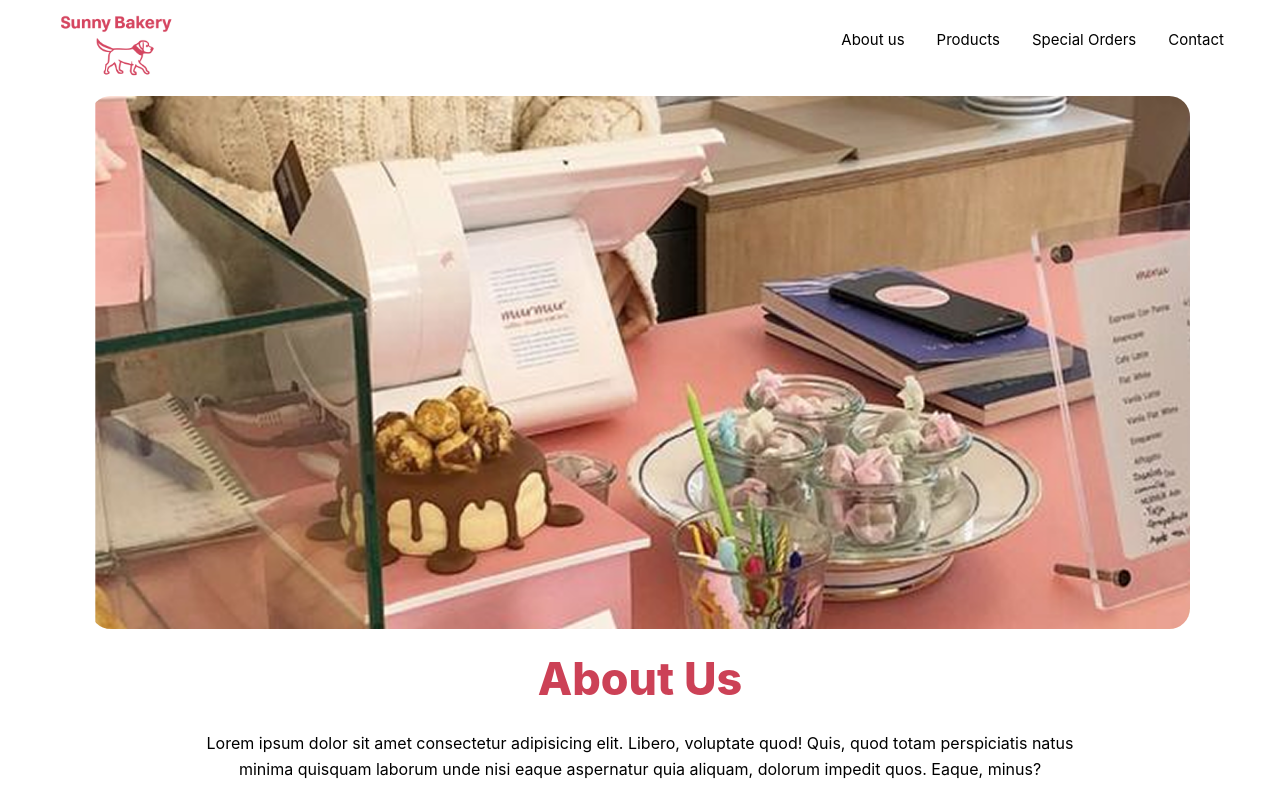
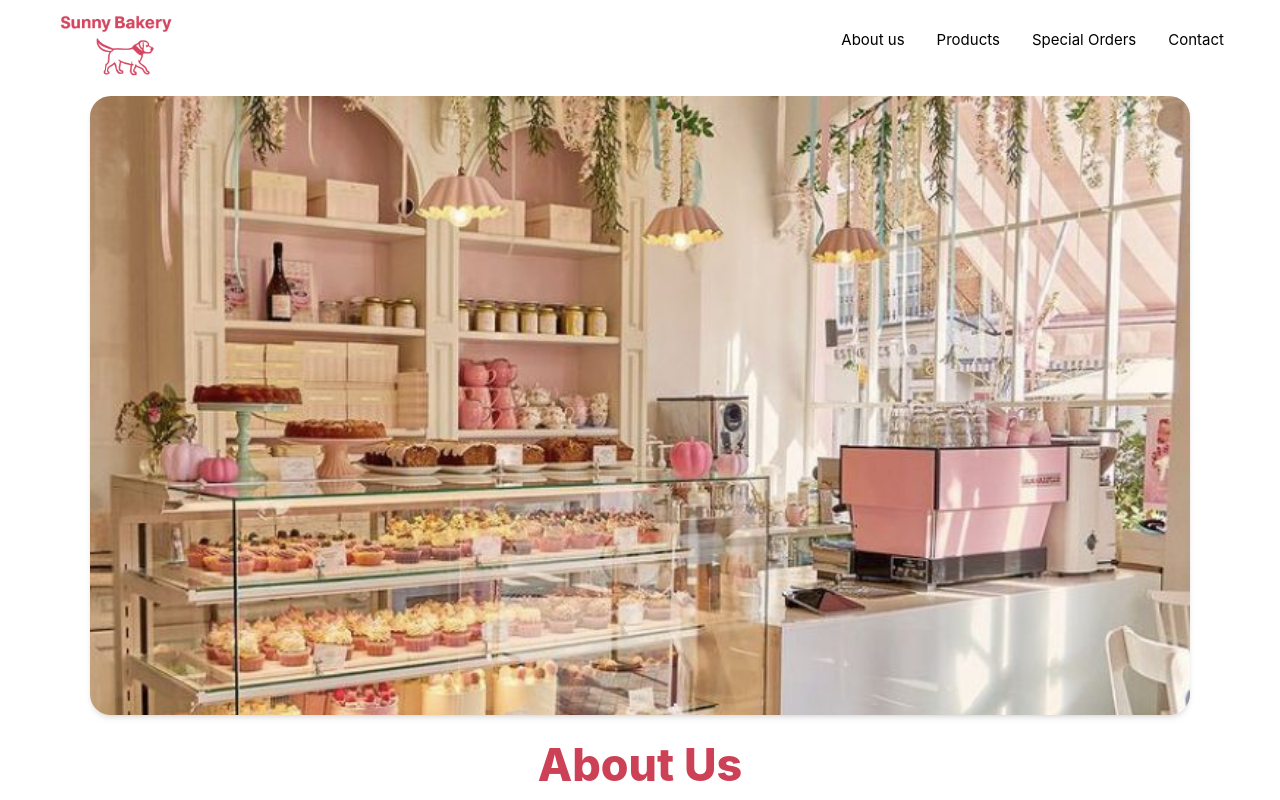
Before and after one commit to PaolaArtola/Bakery, a Vue app: page /about in a window 1280 px wide. Shown: the top 800 px of the page. Built offline with nearby package versions, Linux system fonts and the light colour scheme.

Commit message:
change header image

```diff
--- a/src/views/AboutView.vue
+++ b/src/views/AboutView.vue
@@ -1,6 +1,12 @@
 <template>
   <div class="about flex flex-col gap-6 justify-between items-center">
-    <img class="base-image w-[86%]" src="@/assets/about/header1.png" />
+    <div class="base-image w-[86%] aspect-[16/9] relative rounded-lg shadow-md overflow-hidden">
+      <img
+        src="@/assets/about/header1.jpg"
+        alt="Header image"
+        class="absolute inset-0 w-full h-full object-cover"
+      />
+    </div>
     <h1 class="">About Us</h1>
     <p class="w-[70%] text-center text-base text-gray-70 leading-relaxed">
       Lorem ipsum dolor sit amet consectetur adipisicing elit. Libero, voluptate quod! Quis, quod
```
Also changed, not shown: src/assets/about/header1.jpg (added).
